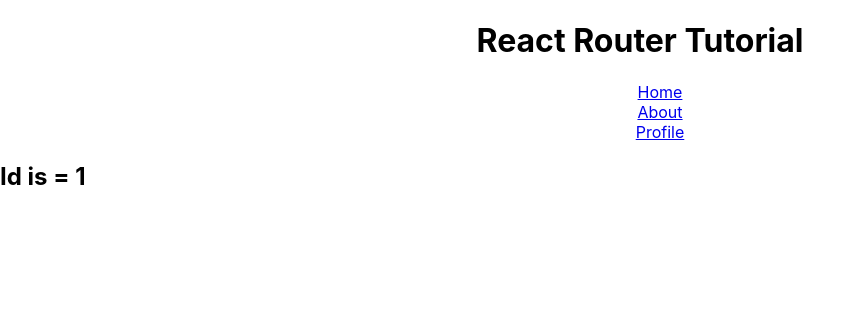
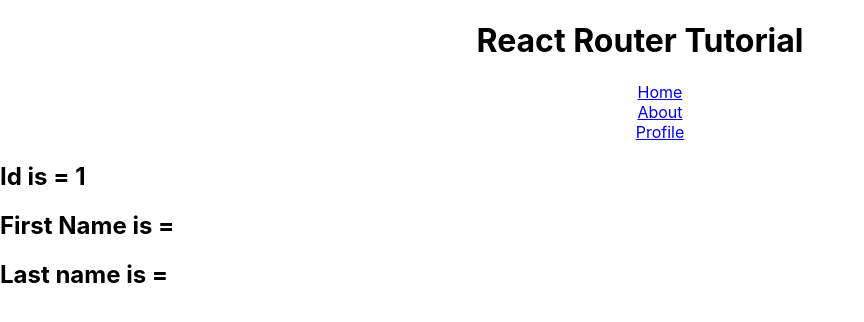
Before and after one commit to NBinte/Codecamp-React-Router, a React (Create React App) app: page /post/1 in a window 1280 px wide. Shown: the top 322 px of the page, without its empty margins (0-864 px from the left). Built offline with nearby package versions, Linux system fonts and the light colour scheme.

Commit message:
Add useLocation hook

```diff
--- a/src/Pages/Post.js
+++ b/src/Pages/Post.js
@@ -4,16 +4,16 @@ import { useLocation, useParams } from "react-router-dom";
 const Post = () => {
   const { id } = useParams();
 
-  //   const query = new URLSearchParams(useLocation().search);
+  const query = new URLSearchParams(useLocation().search);
 
-  //   const first = query.get("first");
-  //   const last = query.get("last");
+  const first = query.get("first");
+  const last = query.get("last");
 
   return (
     <>
       <h2>Id is = {id} </h2>
-      {/* <h2>First Name is = {first} </h2>
-      <h2>Last name is = {last} </h2> */}
+      <h2>First Name is = {first} </h2>
+      <h2>Last name is = {last} </h2>
     </>
   );
 };
```
